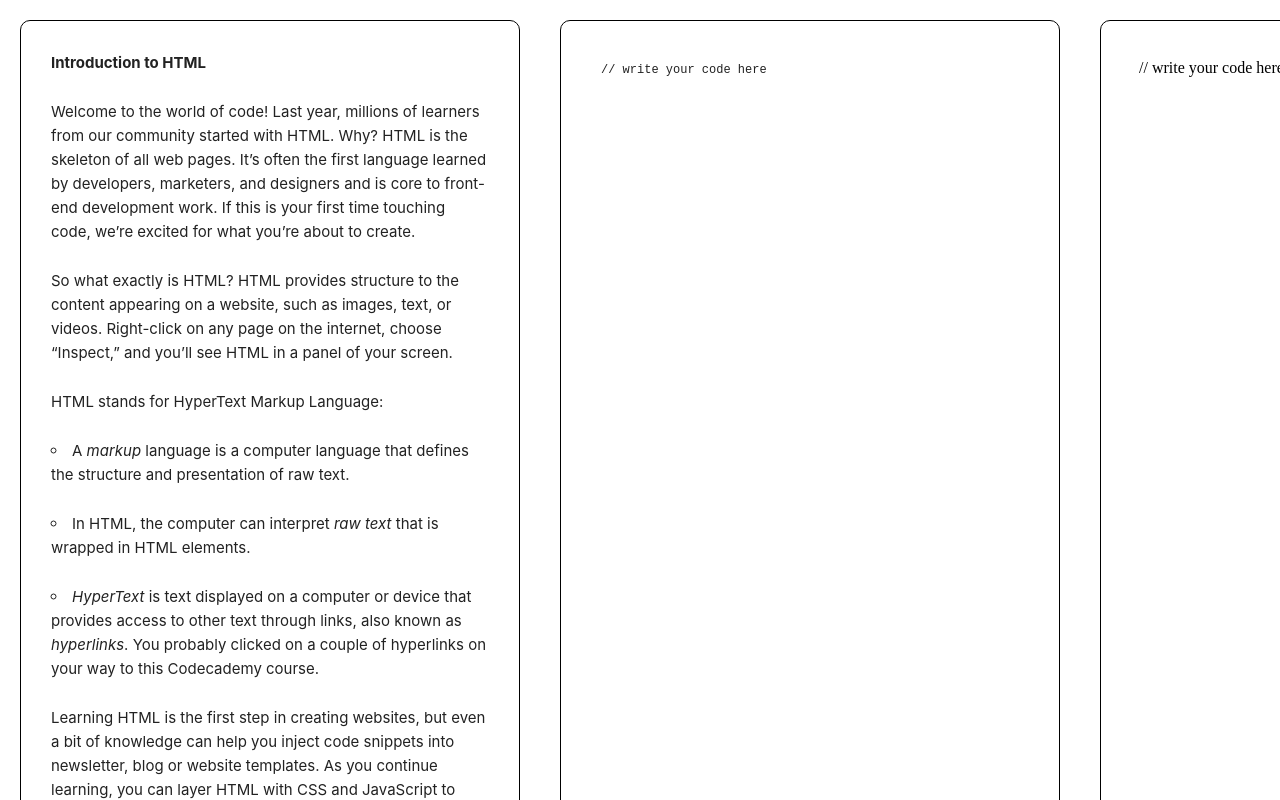
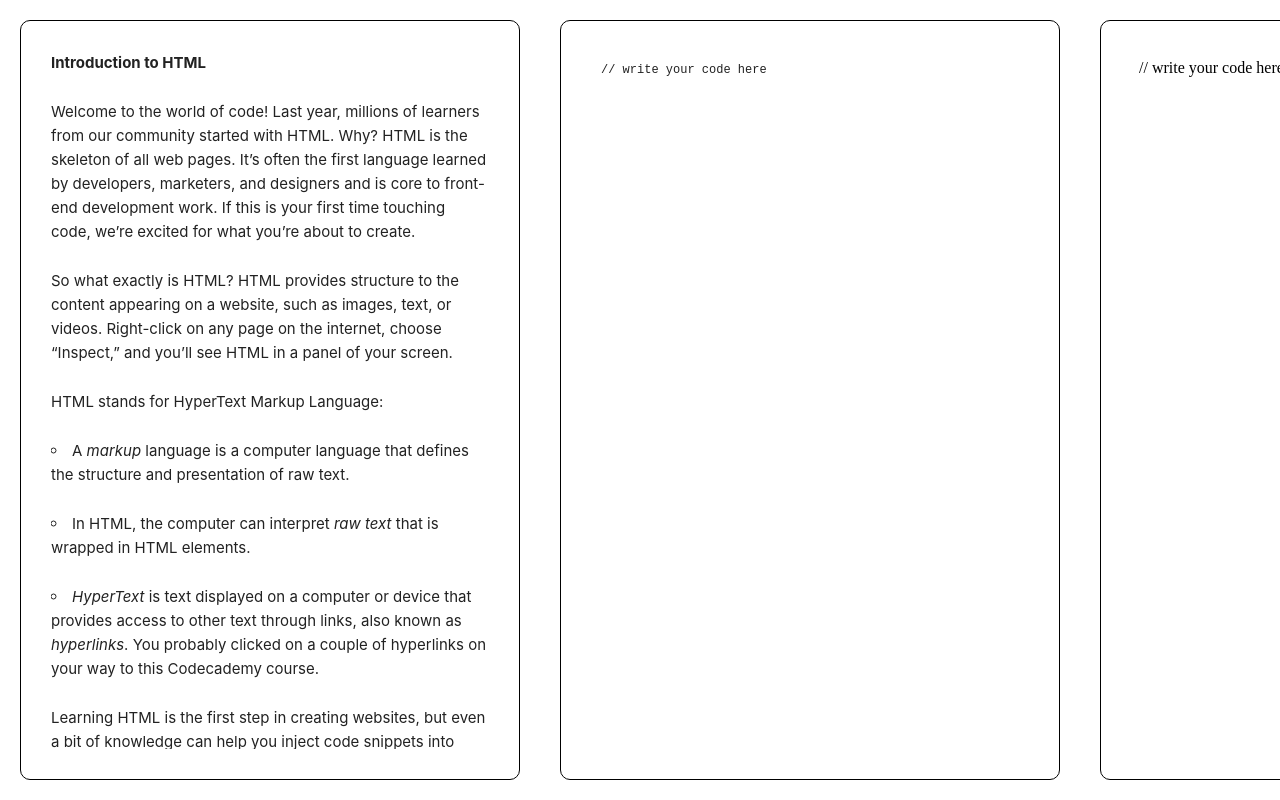
Before and after one commit to Otomakan/biblioteca-html-course, a Next.js app: page /test in a window 1280 px wide. Built offline with nearby package versions, Linux system fonts and the light colour scheme.

Commit message:
Fix code-editors sections heights

```diff
--- a/components/CodingEnvironment/Section.tsx
+++ b/components/CodingEnvironment/Section.tsx
@@ -2,20 +2,26 @@
 
 export const CodingEnvironmentSection: React.FC = ({ children }) => {
     return <div className="editor-section-container">
-        {children}
+        <div className="code-editor">
+            {children}
+        </div>
         <style jsx>{`
+        .code-editor {
+            height: 100%;
+            max-height: 100%;
+            overflow: scroll;
+
+        }
         .editor-section-container {
             margin: 20px;
             width: 33vw;
             min-width: 500px;
-            height: 100%;
-            max-height: 100%;
-            overflow: scroll;
+
             border: 1px solid black;
             border-radius: 10px;
            padding: 2em;
         }
-      `}</style></div>
+      `}</style></div >
 
 
 }
```
